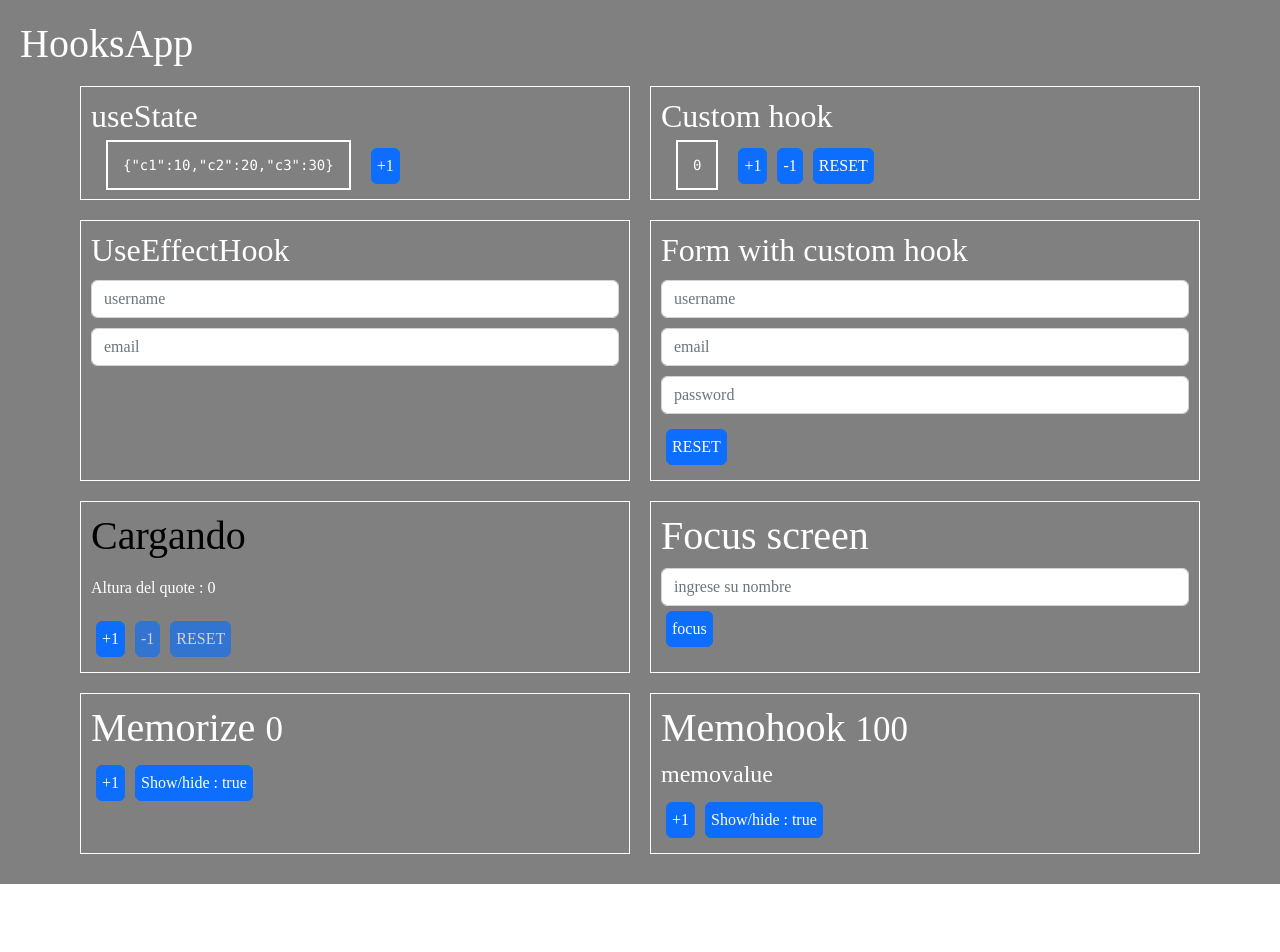
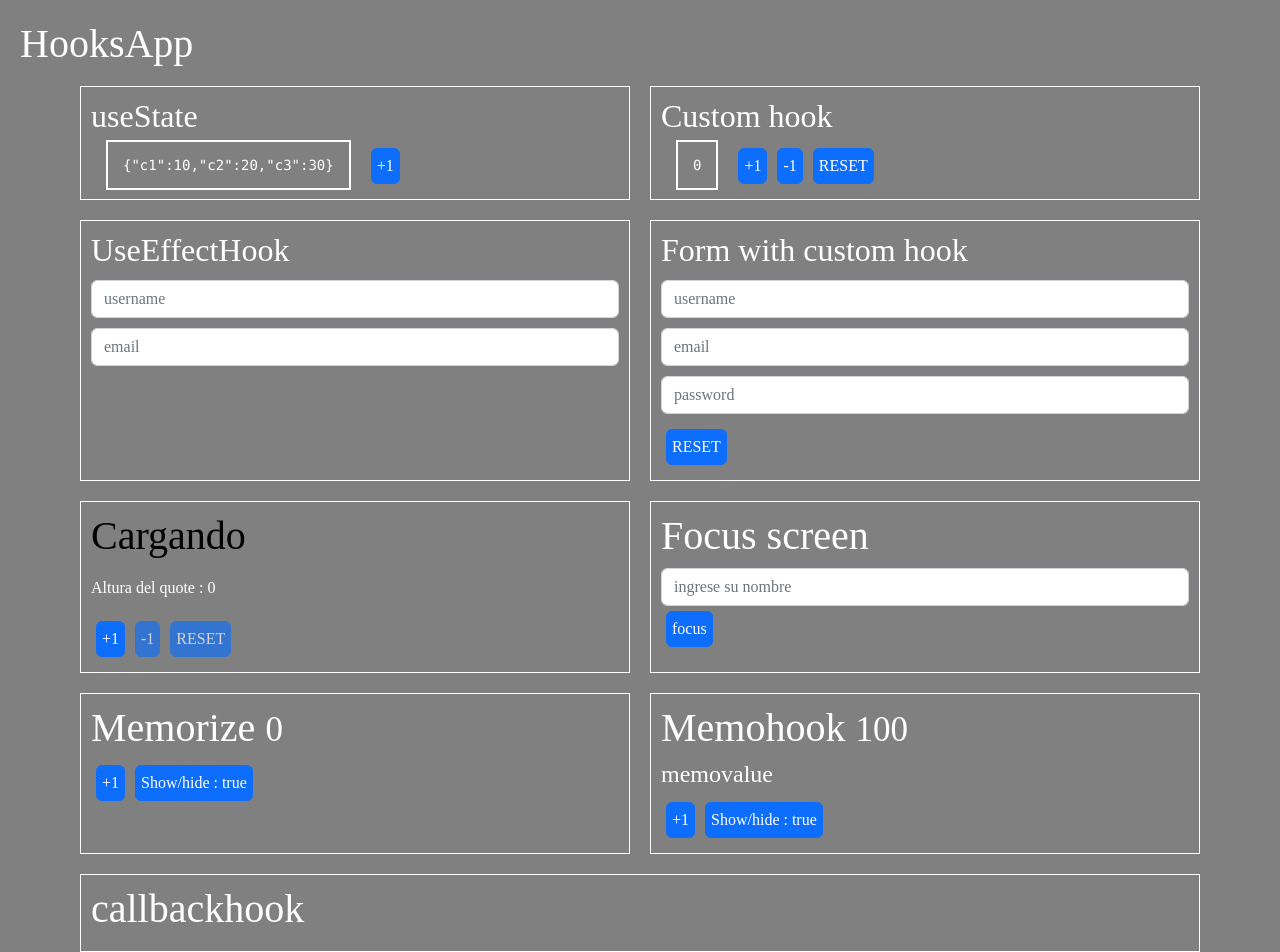
Before and after one commit to cmfraile/-CURSO-REACT-Hooks, a React (Vite) app: page / in a window 1280 px wide. Shown: the top 952 px of the page. Before the commit the page ends 884 px from the top, so only its background shows below. Built offline with nearby package versions, Linux system fonts and the light colour scheme; no server answers.

Commit message:
132 a medias

```diff
--- a/src/App.tsx
+++ b/src/App.tsx
@@ -21,6 +21,9 @@ const App = () => {
                 <div className="col"><hooks.memorize/></div>
                 <div className="col"><hooks.memohook/></div>
             </div>
+            <div className="row">
+                <div className="col"><hooks.callbackhook/></div>
+            </div>
         </div>
         </>
     )
--- /dev/null
+++ b/src/hooks/10-callbackhook.tsx
@@ -0,0 +1,13 @@
+import { useState } from "react";
+import { useCounter } from "./02-customHooks";
+
+export const callbackhook = () => {
+
+
+    console.log('redibujado del callbackhook');
+    return(
+        <>
+        <h1> callbackhook </h1>
+        </>
+    )
+}
--- a/src/hooks/index.ts
+++ b/src/hooks/index.ts
@@ -7,3 +7,4 @@ export * from './06-useRef';
 export * from './07-useLayoutEffect';
 export * from './08-memos';
 export * from './09-memohook';
+export * from './10-callbackhook';
```
